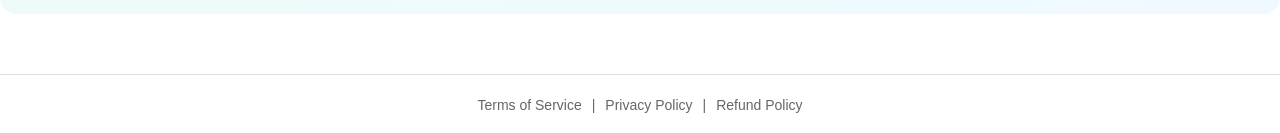
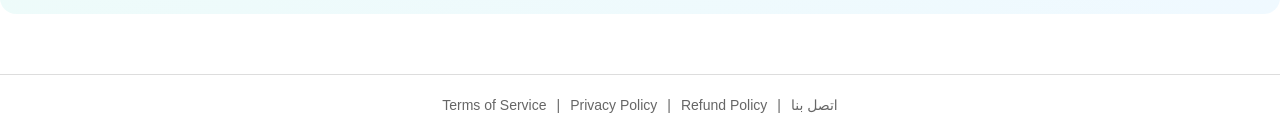
Before and after one commit to drishinnawy/tadawul-calculator-web, a Next.js app: page / in a window 1280 px wide. Shown: the part 1711-1844 px from the top of the page. Built offline with nearby package versions, Linux system fonts and the light colour scheme; no server answers; the database is empty.

Commit message:
Update footer and modify comment in index.tsx
Removed Arabic comment and added a contact link in the footer.

```diff
--- a/src/pages/index.tsx
+++ b/src/pages/index.tsx
@@ -39,7 +39,7 @@ export default function HomePage() {
       </Head>
 
       <div style={{ textAlign: "center", marginTop: "40px" }}>
-        {/* العداد في الأعلى بالمنتصف */}
+        {/* العداد */}
         <div
           style={{
             display: "inline-block",
@@ -85,6 +85,10 @@ export default function HomePage() {
           <a href="/refund" style={{ margin: "0 10px", color: "#666" }}>
             Refund Policy
           </a>
+          |
+          <a href="/contact" style={{ margin: "0 10px", color: "#666" }}>
+            اتصل بنا
+          </a>
         </footer>
       </div>
     </>
```
